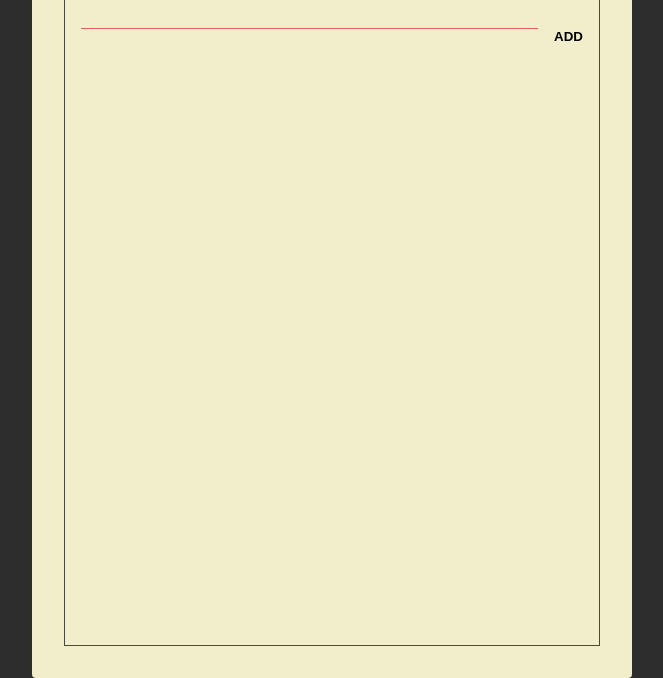
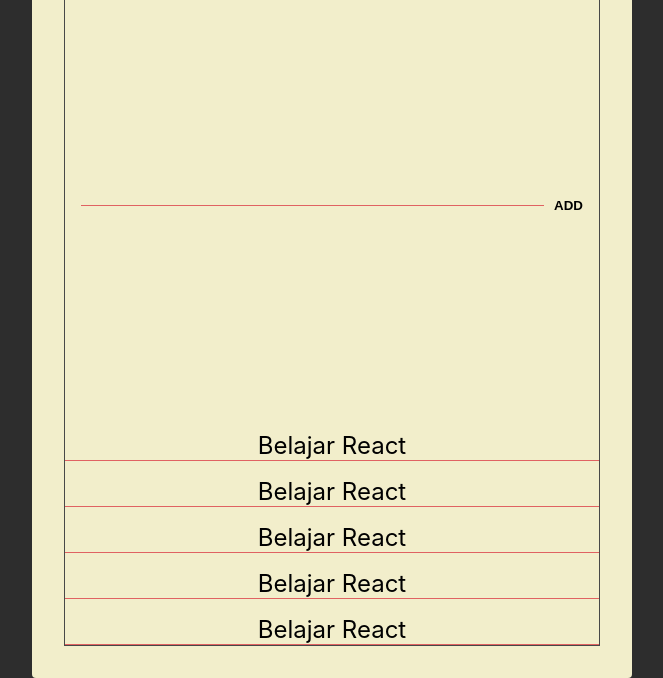
Before and after one commit to nandiwardhanawidianto/React_Course, a website: page index.html in a window 1280 px wide. Shown: the part 122-800 px from the top of the page, without its empty margins (308-971 px from the left). Drawn offline with Linux system fonts and the light colour scheme.

Commit message:
To Do list +mainblack color +section Todos

```diff
--- a/index.html
+++ b/index.html
@@ -15,16 +15,32 @@
     <div class="container">
       <div class="frame">
         <section class="header">
-          <button class="header-btn">Add</button>
+          <button class="header-btn main-black-color">Add</button>
           <h1 class="header-title">To Do List</h1>
           <button class="header-btn main-red-color">Clear</button>
         </section>
         <section class="add">
           <form class="add-form">
             <input type="text" class="add-input">
-            <button class="add-btn">Add</button>
+            <button class="add-btn main-black-color">Add</button>
         </section>
-
+        <section class="todos">
+          <div class="todo">
+            <span class="todo-text">Belajar React</span>
+          </div>
+          <div class="todo">
+            <span class="todo-text">Belajar React</span>
+          </div>
+          <div class="todo">
+              <span class="todo-text">Belajar React</span>
+          </div>
+          <div class="todo">
+              <span class="todo-text">Belajar React</span>
+          </div>
+          <div class="todo">
+              <span class="todo-text">Belajar React</span>
+          </div>
+        </section>
       </div>
     </div>
   </body>
--- a/style.css
+++ b/style.css
@@ -4,6 +4,7 @@
 
 :root {
   --main-red-color: #e06262;
+  --main-black-color: #484848;
 }
 
 .main-red-color {
@@ -40,10 +41,11 @@
 }
 
 .frame {
-  border: 1px solid #484848;
+  border: 1px solid var(--main-black-color);
   height: 100%;
   display: flex;
   flex-direction: column;
+  justify-content: space-between;
 }
 
 .header {
@@ -56,6 +58,7 @@
   text-align: center;
   font-size: 30px;
   text-transform: uppercase;
+  color: var(--main-black-color);
 }
 
 .header-btn {
@@ -67,6 +70,14 @@
   border: unset;
   outline: unset;
   cursor: pointer;
+}
+
+.header-btn.main-red-color:active {
+  text-shadow: 1px 1px 2px var(--main-red-color);
+}
+
+.header-btn.main-black-color:active {
+  text-shadow: 1px 1px 2px var(--main-black-color);
 }
 
 .add {
@@ -83,7 +94,7 @@
   border: unset;
   border-bottom: 1px solid var(--main-red-color);
   outline: unset;
-  padding: 0 64px;
+  padding: 2 64px;
   flex: 1;
 }
 
@@ -91,10 +102,29 @@
   font-size: 1.8 rem;
   font-weight: bolder;
   text-transform: uppercase;
-  padding: 16px;
+  padding: 10px;
   cursor: pointer;
   padding-right: unset;
   border: unset;
   background: unset;
   outline: unset;
 }
+
+.add-btn.main-black-color:active{
+  text-shadow 1px 2px 2px var(--main-black-color);
+}
+
+.todos {
+  display: flex;
+  flex-direction: column;
+}
+
+.todo {
+  position: relative;
+  flex: 1 0 auto;
+  text-align: center;
+  min-height: 34 px;
+  font-size: 24px;
+  margin: 16px 0 0;
+  border-bottom: 1px solid var(--main-red-color);
+}
```
